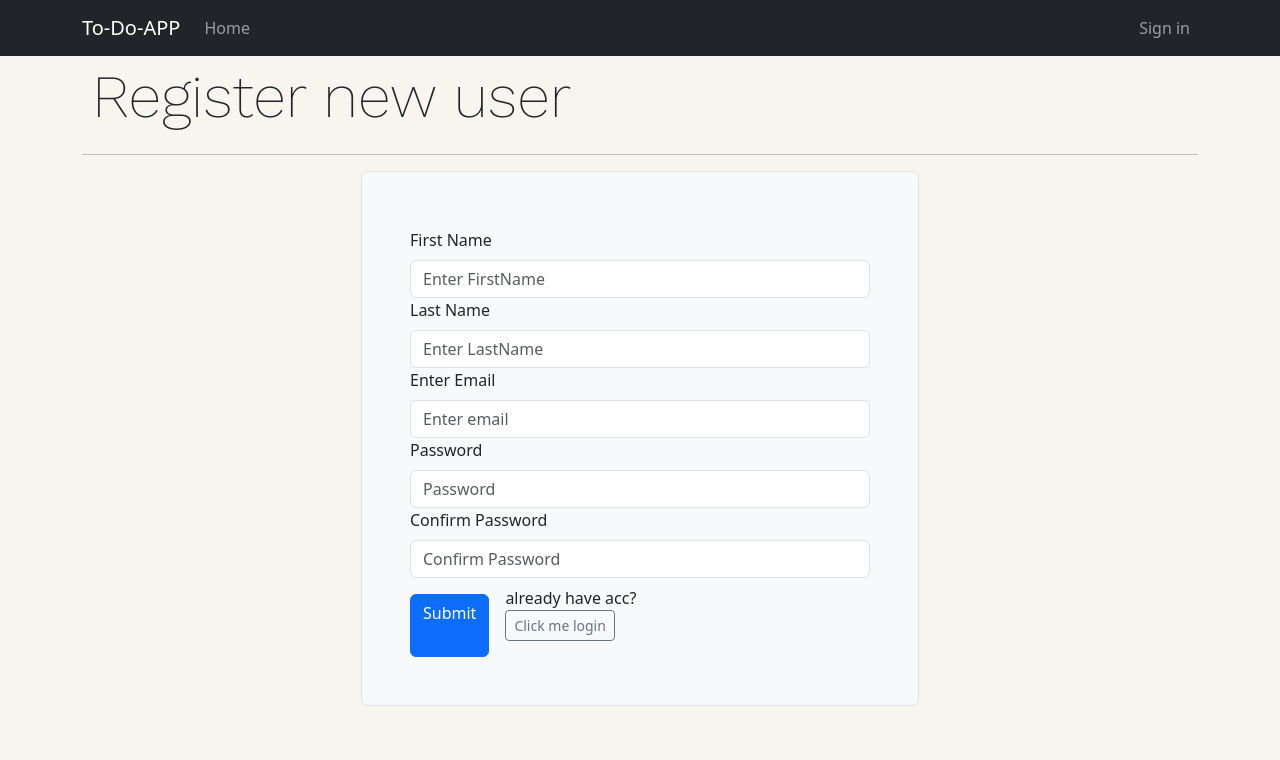
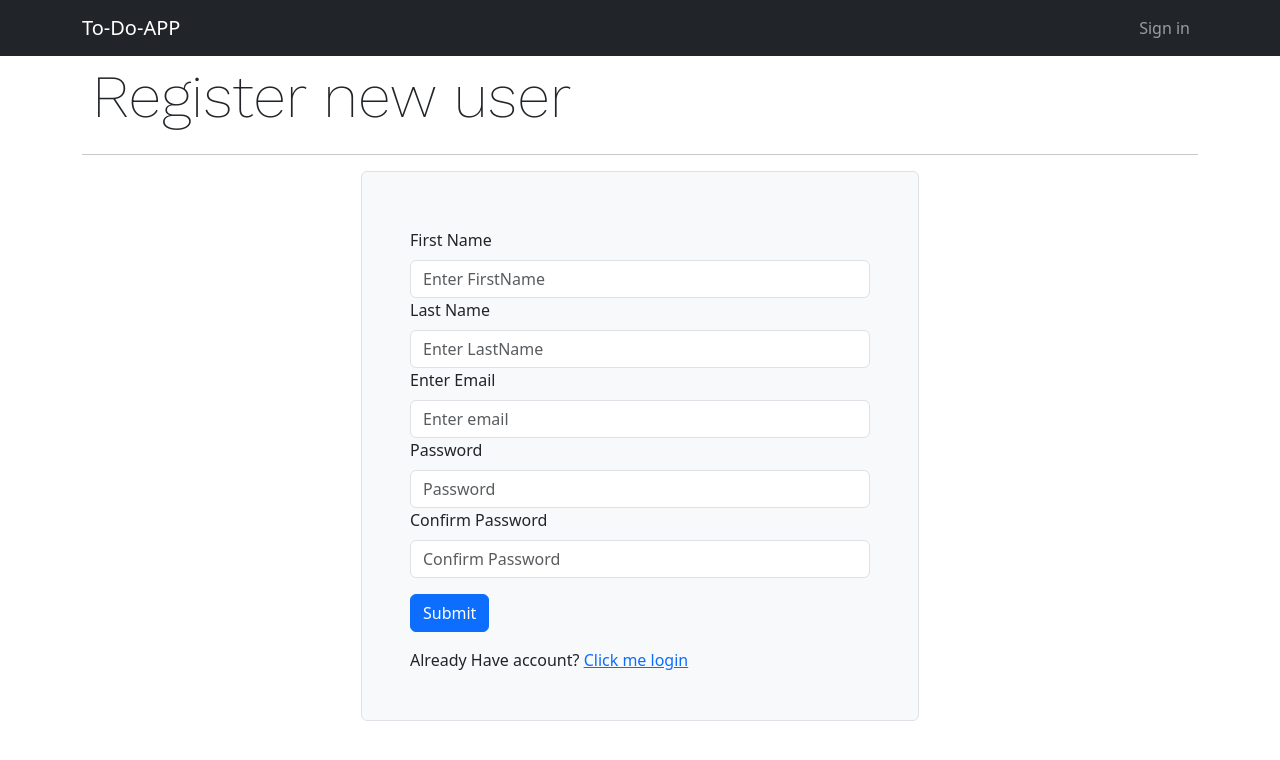
Before and after one commit to Shahzaibzah00r/Todo_App_Front-end, a React (Create React App) app: page /register in a window 1280 px wide. Shown: the top 760 px of the page. Built offline with nearby package versions, Linux system fonts and the light colour scheme.

Commit message:
mostly bug fixed and add proper links

```diff
--- a/src/App.js
+++ b/src/App.js
@@ -1,5 +1,5 @@
 import Header from "./My_Componets/Header";
-import Footer from "./My_Componets//Footer/Footer";
+// import Footer from "./My_Componets//Footer/Footer";
 import LandingPage from "./My_Componets/LadingPage/LandingPage";
 import { Route, Routes } from "react-router-dom";
 import Mynotes from "./My_Componets/MyNotes/Mynotes";
--- a/src/My_Componets/Header.js
+++ b/src/My_Componets/Header.js
@@ -5,8 +5,6 @@ import { useEffect, useState } from "react";
 function Header() {
   const navigate = useNavigate();
   const [lcData, setLcData] = useState();
-
-  // console.log(localData.userData.fName);
 
   const btnLogout = (e) => {
     e.preventDefault();
@@ -23,7 +21,6 @@ function Header() {
       setLcData(localData.userData.fName);
     }
   }, [btnLogout, setLcData, localData]);
-  // console.log(localData);s
   return (
     <Navbar expand="lg" style={{ color: "black" }} variant="dark" bg="dark">
       <Container className="d-flex">
@@ -38,17 +35,19 @@ function Header() {
           className=" d-flex justify-content-between"
         >
           <Nav>
-            <Nav.Link href="/">
+            {localData ? (
+              <>
+                {/* <Nav.Link href="/">
                   <Link to="/" className="links navItems">
                     Home
                   </Link>
-            </Nav.Link>
-            {localData ? (
+                </Nav.Link> */}
                 <Nav.Link href="/mynotes">
                   <Link to="/mynotes" className="links navItems">
                     My-Notes
                   </Link>
                 </Nav.Link>
+              </>
             ) : (
               ""
             )}
--- a/src/My_Componets/LadingPage/LandingPage.js
+++ b/src/My_Componets/LadingPage/LandingPage.js
@@ -1,11 +1,19 @@
-import React from "react";
+import React, { useEffect } from "react";
 import Container from "react-bootstrap/Container";
 import "./landingPage.css";
 import Row from "react-bootstrap/Row";
 import Button from "react-bootstrap/Button";
-import { Link } from "react-router-dom";
+import { Link, useNavigate } from "react-router-dom";
 
 const LandingPage = () => {
+  const navigate = useNavigate();
+  const localData = JSON.parse(localStorage.getItem("newData"));
+  useEffect(() => {
+    if (!localData) {
+      navigate("/");
+    }
+  }, [localData]);
+
   return (
     <div className="main">
       <Container>
@@ -21,6 +29,9 @@ const LandingPage = () => {
                 </span>
               </h1>
             </div>
+            {localData ? (
+              " "
+            ) : (
               <div className="buttons mt-5">
                 <Link to="/login">
                   <Button
@@ -43,6 +54,7 @@ const LandingPage = () => {
                   </Button>
                 </Link>
               </div>
+            )}
           </div>
         </Row>
       </Container>
--- a/src/My_Componets/MyNotes/MainContent.js
+++ b/src/My_Componets/MyNotes/MainContent.js
@@ -4,7 +4,7 @@ import "./mainPage.css";
 
 const MainContent = ({ title, child }) => {
   return (
-    <div className="mainPage" style={{ backgroundColor: "#f7f5ee" }}>
+    <div className="mainPage">
       <Container>
         <Row>
           <div className="page">
--- a/src/My_Componets/Users/Login.js
+++ b/src/My_Componets/Users/Login.js
@@ -6,7 +6,6 @@ import { Link, useNavigate } from "react-router-dom";
 import axios from "axios";
 import Loading from "../Loader/Loading";
 import Errors from "../Errors/Errors";
-// import "../links.css";
 
 const Login = () => {
   const navigate = useNavigate();
@@ -19,7 +18,6 @@ const Login = () => {
     const info = localStorage.getItem("newData");
     if (info) {
       navigate("/Mynotes");
-      // console.log("Info is:", info);
     }
   }, []);
 
@@ -52,14 +50,12 @@ const Login = () => {
       if (sendLogin) {
         showAlert("User logged in", "success");
         navigate("/Mynotes");
-        localStorage.setItem("newData", JSON.stringify(res.data));
+        localStorage.setItem("newData", JSON.stringify(sendLogin.data));
       }
     } catch (error) {
-      // alert(error.message);
       showAlert("Invalid email or password", "danger");
       setLoading(false);
     }
-    // }
   };
 
   return (
@@ -110,11 +106,10 @@ const Login = () => {
               {loading && <Loading />}
             </div>
             <div>
-              <Button variant="outline-secondary" className="mb-5 " size="sm">
-                <Link to="/register" className="links">
-                  Click me register
-                </Link>
-              </Button>
+              No account?{" "}
+              <a id="signup" aria-label="Create a Microsoft account">
+                <Link to="/register">Create one!</Link>
+              </a>
             </div>
           </Form>
         </div>
--- a/src/My_Componets/Users/Register.js
+++ b/src/My_Componets/Users/Register.js
@@ -1,8 +1,10 @@
 import React, { useState } from "react";
 import MainContent from "../MyNotes/MainContent";
-import { Button, Col, Form, Row } from "react-bootstrap";
+import { Button, Col, Form } from "react-bootstrap";
 import { Link, useNavigate } from "react-router-dom";
 import axios from "axios";
+import Errors from "../Errors/Errors";
+import Loading from "../Loader/Loading";
 
 const Register = () => {
   const [fName, setFName] = useState("");
@@ -10,11 +12,22 @@ const Register = () => {
   const [email, setEmail] = useState("");
   const [password, setPassword] = useState("");
   const [cPassword, setCPassword] = useState("");
+  const [isError, setIsError] = useState(null);
+  const [loading, setLoading] = useState(null);
   const navigate = useNavigate();
+
+  const showAlert = (message, type) => {
+    setIsError({ message: message, type: type });
+    setTimeout(() => {
+      setIsError(null);
+    }, 1500);
+  };
+
   const handleSubmit = async (e) => {
     e.preventDefault();
     try {
       // const registerRes = await axios.post("http://localhost:5000/register/", {
+      setLoading(true);
       const registerRes = await axios.post(
         "https://todoapplication.up.railway.app/register/",
         {
@@ -25,15 +38,13 @@ const Register = () => {
           cPassword,
         }
       );
+      setLoading(false);
       if (registerRes) {
-        // console.log("registerRes:", registerRes);
         navigate("/login");
-      } else {
-        navigate("/");
       }
     } catch (error) {
-      alert(error.message);
-      // console.log("error in register res:", error);
+      showAlert(error.response.data.message, "danger");
+      setLoading(false);
     }
   };
 
@@ -44,7 +55,10 @@ const Register = () => {
         <>
           <div className=" w-50 d-flex justify-content-center border bg-light m-auto p-5 rounded">
             <Form onSubmit={handleSubmit} className="loginBg w-100 mt-2">
-              {/* <Row className="mb-3"> */}
+              {isError && (
+                <Errors child={isError.message} variant={isError.type} />
+              )}
+
               <Form.Group as={Col} controlId="formGridText1">
                 <Form.Label>First Name</Form.Label>
                 <Form.Control
@@ -54,18 +68,17 @@ const Register = () => {
                   onChange={(e) => setFName(e.target.value)}
                 />
               </Form.Group>
-              {/* </Row>
-            <Row className="mb-3"> */}
+
               <Form.Group as={Col} controlId="formGridText2">
                 <Form.Label>Last Name</Form.Label>
                 <Form.Control
                   type="text"
                   onChange={(e) => setLName(e.target.value)}
                   placeholder="Enter LastName"
+                  required
                 />
               </Form.Group>
-              {/* </Row> */}
-              {/* <Row className="mb-3"> */}
+
               <Form.Group as={Col} controlId="formGridEmail">
                 <Form.Label>Enter Email</Form.Label>
                 <Form.Control
@@ -75,8 +88,7 @@ const Register = () => {
                   required
                 />
               </Form.Group>
-              {/* </Row> */}
-              {/* <Row className="mb-3"> */}
+
               <Form.Group as={Col} controlId="formGridPassword">
                 <Form.Label>Password</Form.Label>
                 <Form.Control
@@ -95,46 +107,24 @@ const Register = () => {
                   required
                 />
               </Form.Group>
-              {/* </Row> */}
-              {/* <Row>
-               */}
-              <div className="d-flex">
+
+              <div className=" d-flex align-items-center ">
                 <Button
                   variant="primary"
                   type="submit"
-                  className="mt-3 me-3 d-flex "
+                  className="mb-3 me-3 mt-3 d-flex "
                 >
                   Submit
                 </Button>
-
-                <p className="mt-2 me-3">
-                  already have acc?<span> </span>
-                  <Button
-                    variant="outline-secondary"
-                    // className="mt-3 "
-                    size="sm"
-                    className="loginBg me-3 links d-flex"
-                  >
-                    <Link to="/login" className="links">
-                      Click me login
-                    </Link>
-                  </Button>
-                </p>
+                {loading && <Loading />}
+              </div>
+              <div>
+                Already Have account?{" "}
+                <a>
+                  <Link to="/login">Click me login</Link>
+                </a>
               </div>
             </Form>
-
-            {/* <div>
-              <Button
-                variant="outline-secondary"
-                className="mt-3 "
-                size="sm"
-                // className="loginBg me-3 links d-flex"
-              >
-                <Link to="/login" className="links">
-                  Click me login?
-                </Link>
-              </Button>
-            </div> */}
           </div>
         </>
       }
```
Lines whose indentation alone changed are shown as unchanged.
